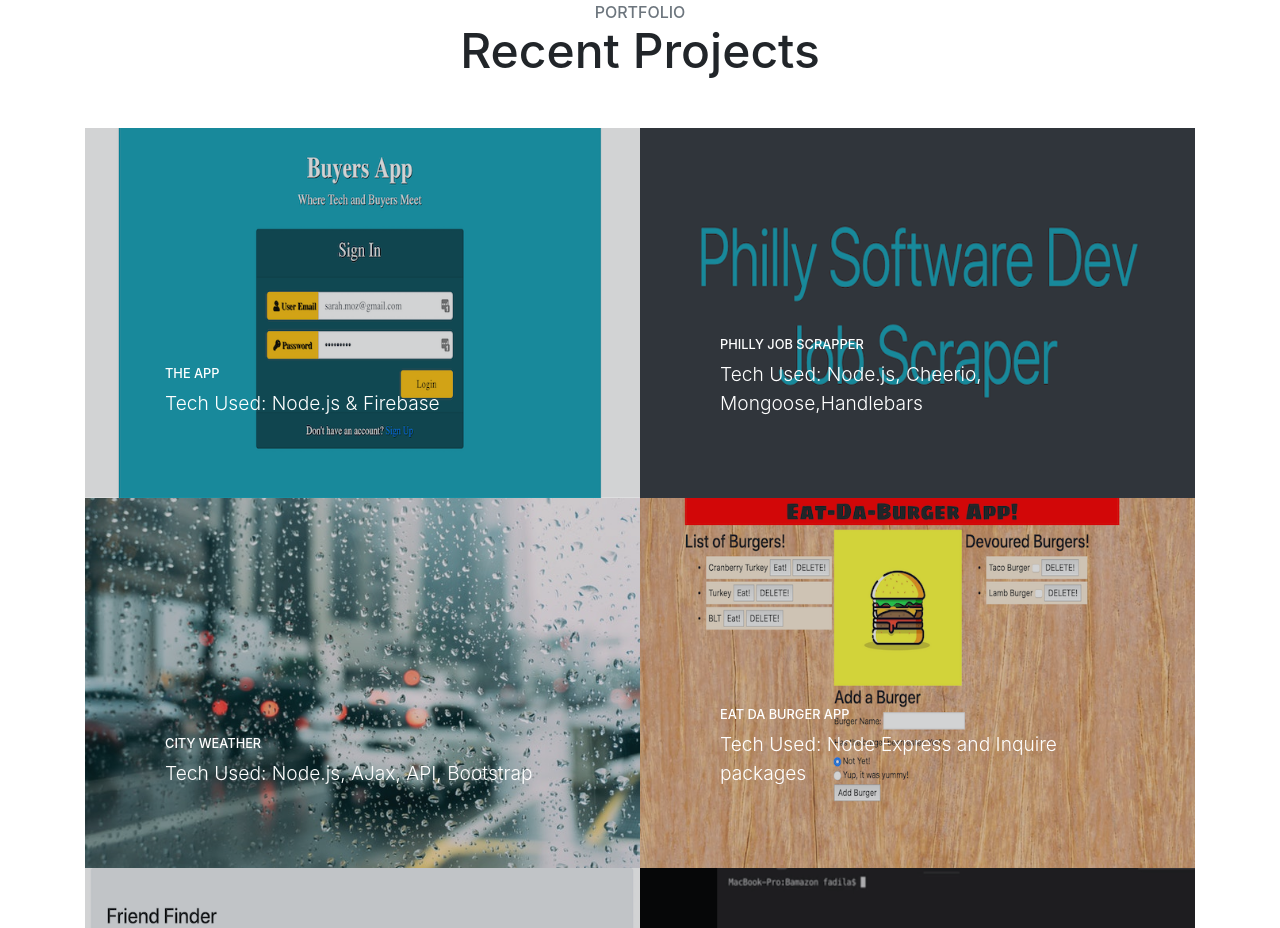
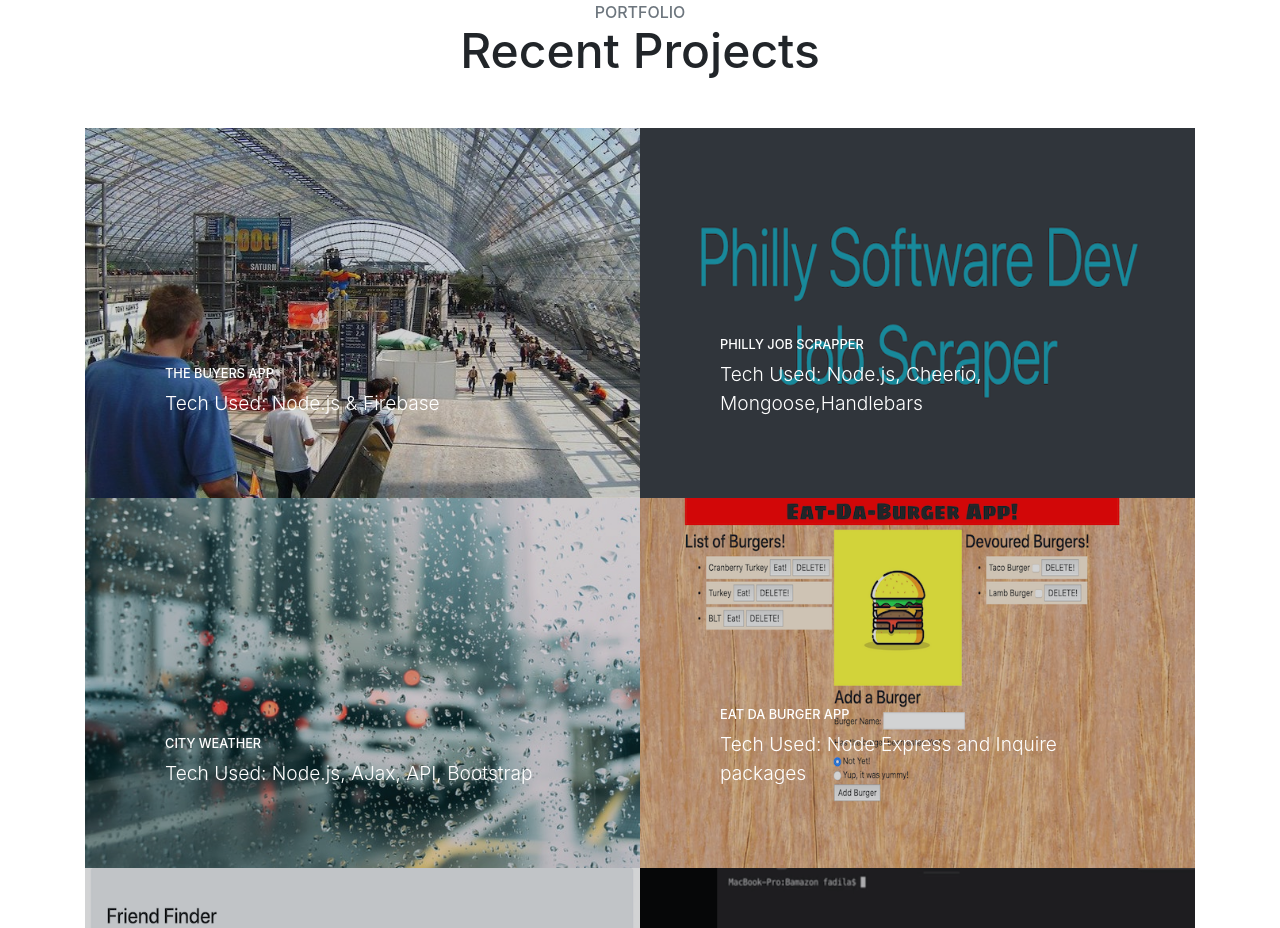
Before and after one commit to fbdel/Portfolio-Page, a website with bundled scripts: page index.html in a window 1280 px wide. Shown: the part 2036-2964 px from the top of the page. Built offline with nearby package versions, Linux system fonts and the light colour scheme.

Commit message:
Crop B.A image

```diff
--- a/index.html
+++ b/index.html
@@ -184,11 +184,11 @@
           <a class="portfolio-item" href="https://github.com/fbdel/-App">
             <span class="caption">
               <span class="caption-content">
-                <h2>The  App</h2>
+                <h2>The Buyers App</h2>
                 <p class="mb-0">Tech Used: Node.js & Firebase</p>
               </span>
             </span>
-            <img class="img-fluid" src="img/buyer-Screenshot.png" alt="Screen Shot of The  App">
+            <img class="img-fluid" src="img/Buyer-App-Port.jpg" alt="Screen Shot of The  App">
           </a>
         </div>
 
```
Also changed, not shown: img/Buyer-App-Port.jpg (added).
